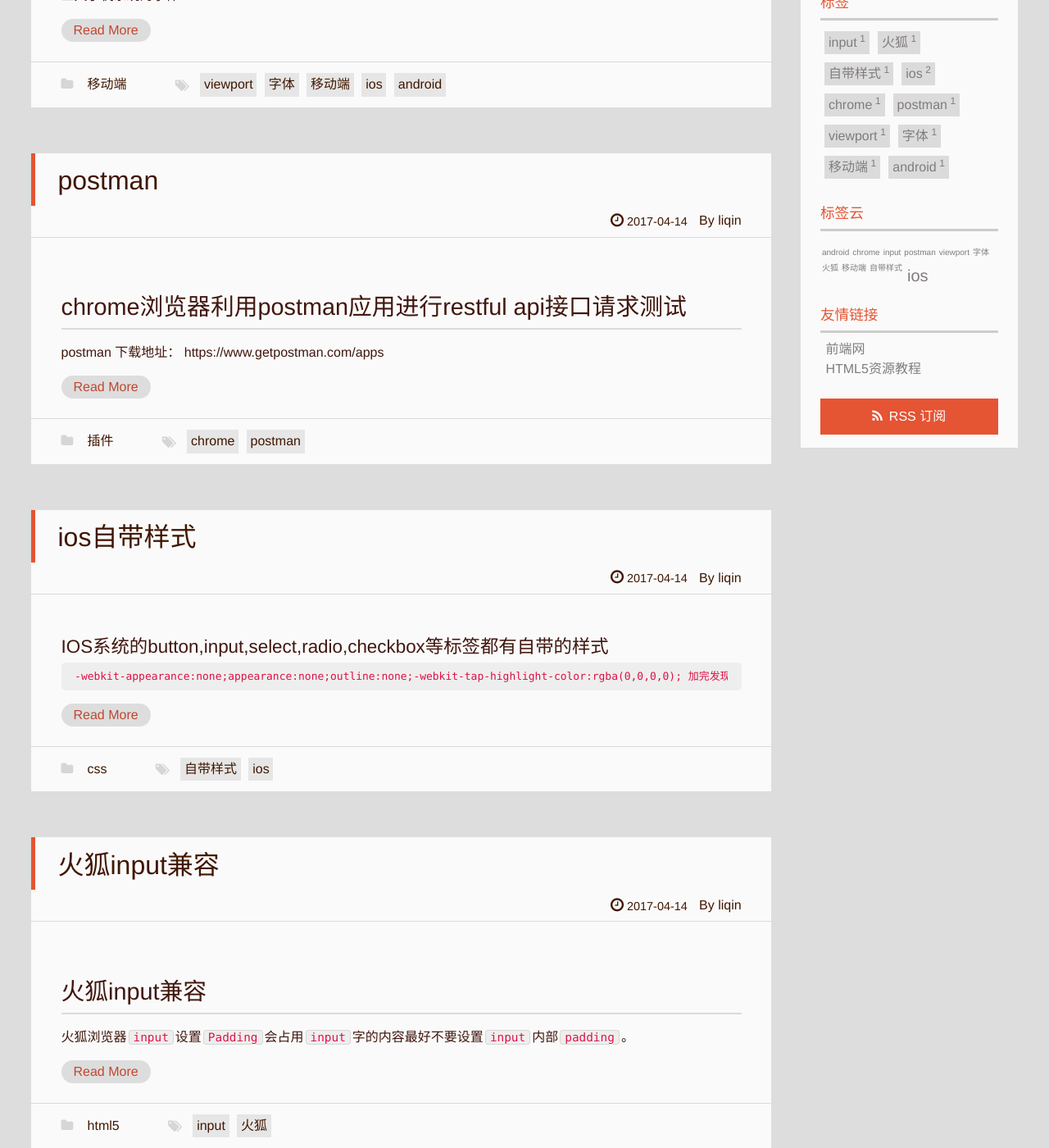
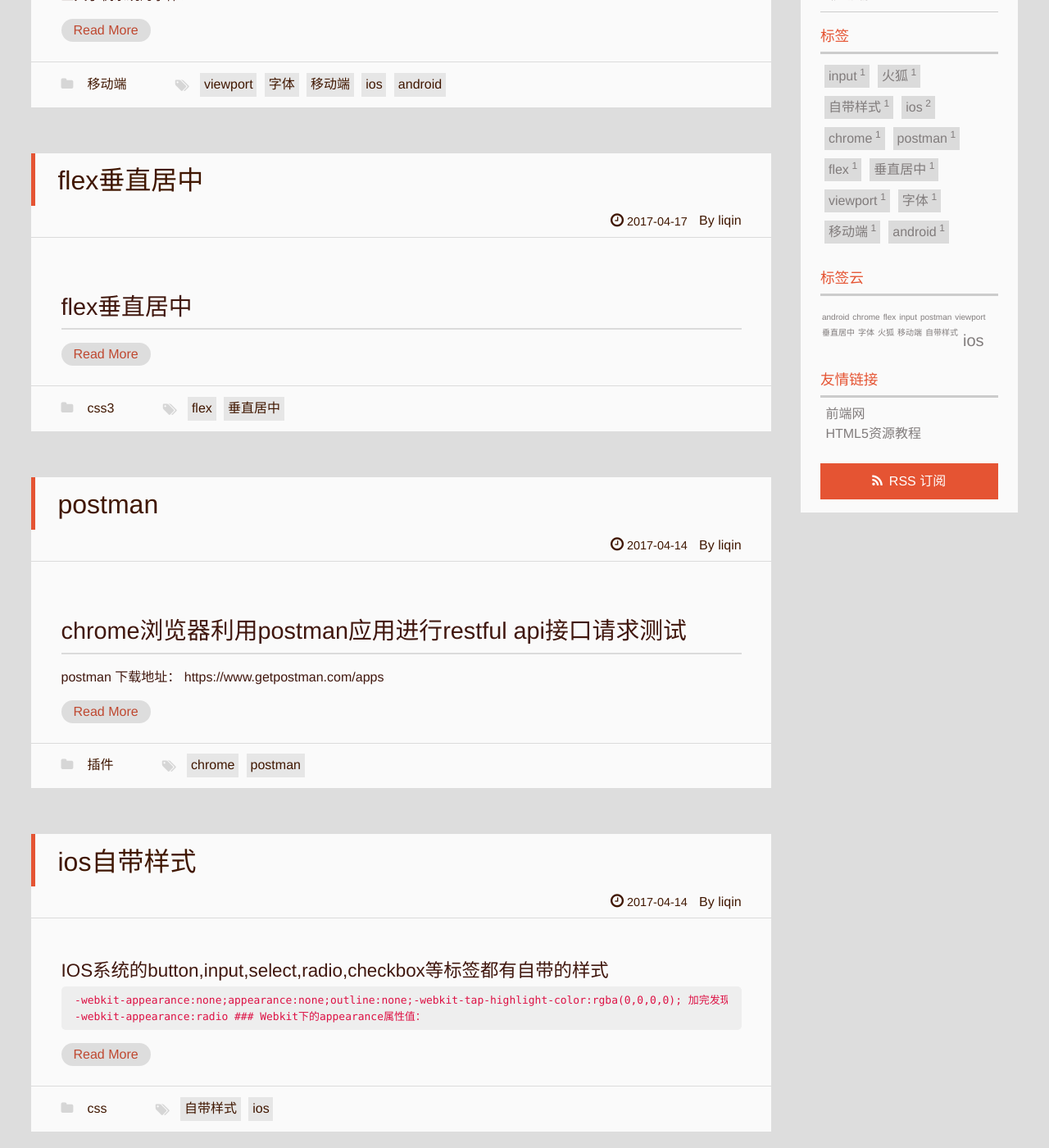
Before and after one commit to liqin1059/aLittlePanda.github.io, a Jekyll site: the page built from index.html, in a window 1280 px wide and 1400 px high, scrolled down 488 px. Shown: the whole window at 82% size. Built offline with Jekyll 4.4.1, drawn with Linux system fonts in a browser that asks for light colours; the list of posts is cut into pages by our own code.

Commit message:
更新flex垂直居中文章

```diff
--- /dev/null
+++ b/_posts/2017-04-14-flex-center.md
@@ -0,0 +1,26 @@
+---
+layout: post
+title: flex垂直居中
+date: 2017-04-17 12:31:30
+categories: css3
+tags: [flex, 垂直居中]
+---
+
+## flex垂直居中
+
+	display:flex;
+	flex-direction:column;
+	align-items:center;
+	justify-content:center;
+
+（兼容ios时遇到过问题）
+## 顺便写一下transform的垂直居中方法
+
+父元素
+	position:relative;
+子元素
+
+	position:absolute;
+	left:50%;
+	top:50%;
+	transform:translate(-50%,-50%);
```
Also changed, not shown: _posts/2017-04-14-ios-styles.md (+0 -1 lines).
